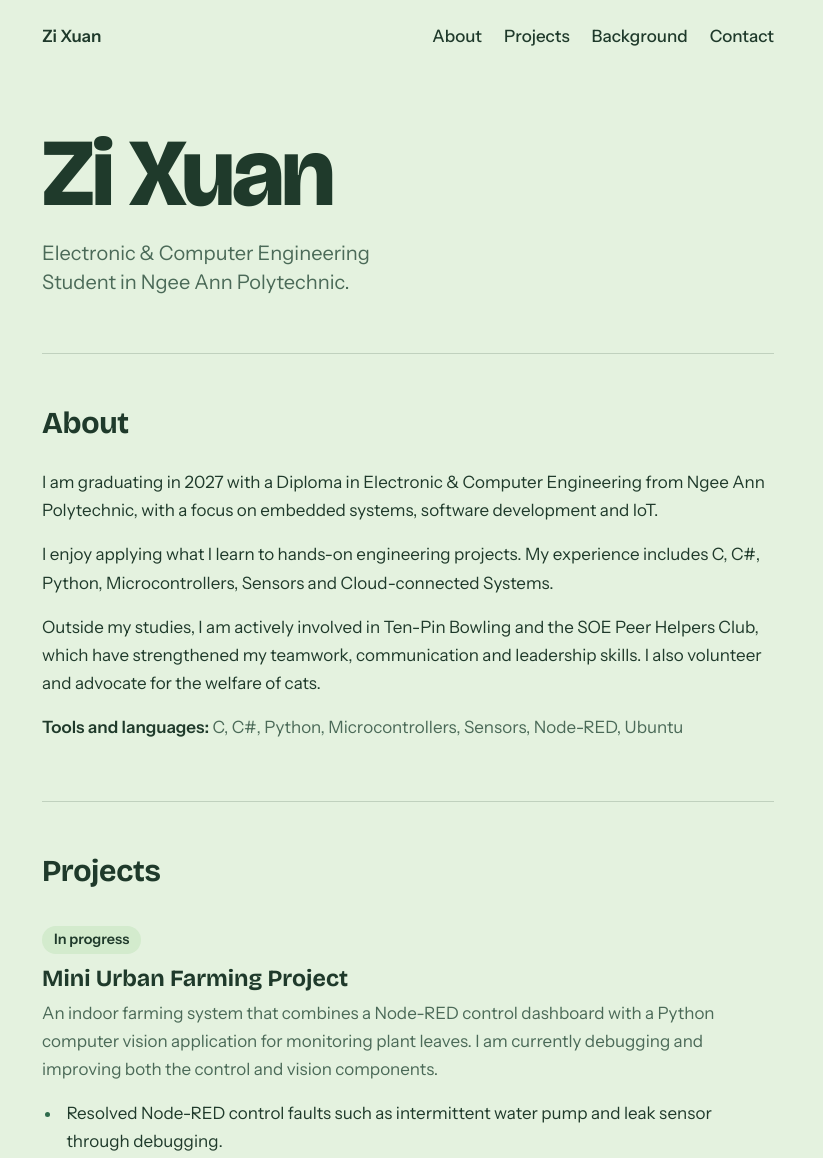
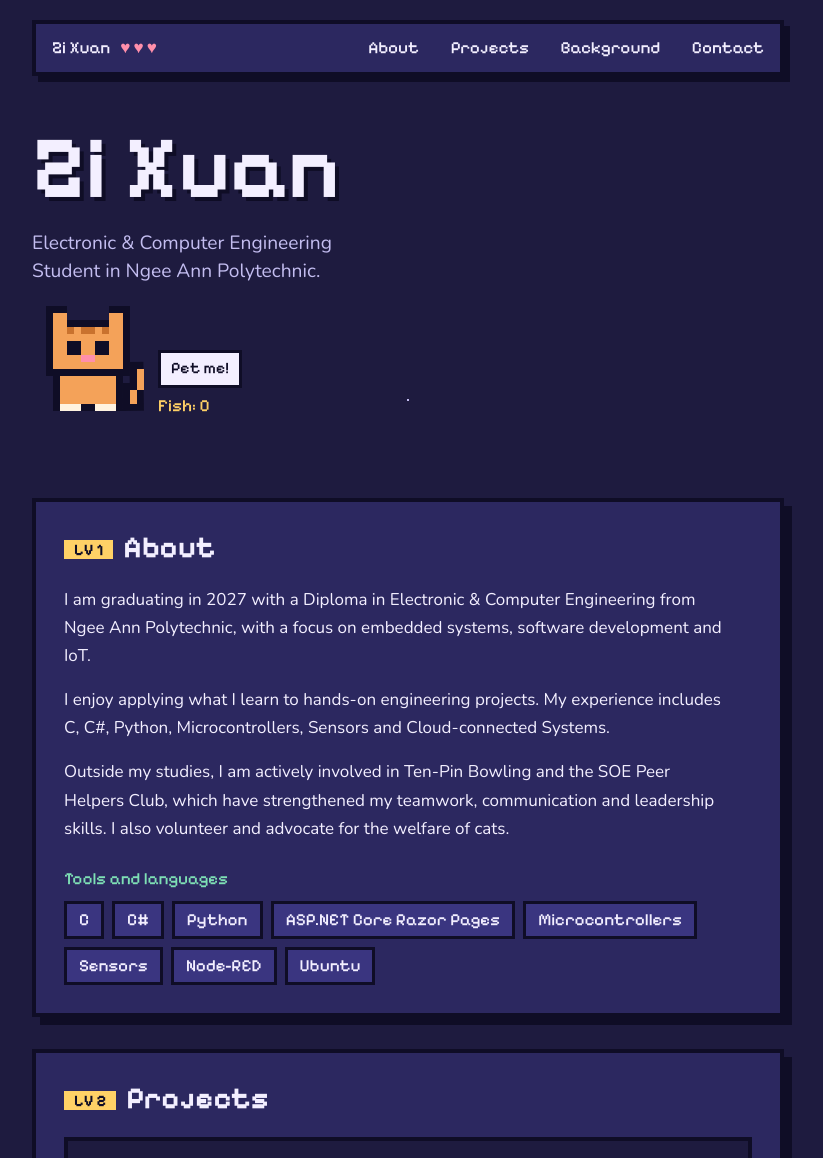
Before and after one commit to zixuandev/zixuandev.github.io, a plain HTML site: page index.html in a window 1280 px wide. Shown: the top 1158 px of the page, without its empty margins (232-1055 px from the left). Drawn offline with nearby package versions, Linux system fonts and the light colour scheme.

Commit message:
Revamp index.html with new styles and features
Updated styles, added cat interaction, and improved content structure.

```diff
--- a/index.html
+++ b/index.html
@@ -7,15 +7,18 @@
   <meta name="description" content="Zi Xuan, Electronic & Computer Engineering student at Ngee Ann Polytechnic. Embedded systems, software development and IoT.">
   <link rel="preconnect" href="https://fonts.googleapis.com">
   <link rel="preconnect" href="https://fonts.gstatic.com" crossorigin>
-  <link href="https://fonts.googleapis.com/css2?family=Bricolage+Grotesque:opsz,wght@12..96,500;12..96,700;12..96,800&family=Instrument+Sans:wght@400;500;600&display=swap" rel="stylesheet">
+  <link href="https://fonts.googleapis.com/css2?family=Pixelify+Sans:wght@500;700&family=Nunito:wght@400;600;700&display=swap" rel="stylesheet">
   <style>
     :root {
-      --bg: #e4f2df;
-      --bg-soft: #d3ebcd;
-      --ink: #1f3a2b;
-      --muted: #4b6a58;
-      --accent: #2e6b4c;
-      --line: rgba(31, 58, 43, 0.18);
+      --bg: #1e1b3f;
+      --panel: #2c2860;
+      --panel-2: #3a3580;
+      --ink: #f3efff;
+      --muted: #c3bdf0;
+      --moon: #ffd166;
+      --fish: #ff8fab;
+      --mint: #7ee0b5;
+      --edge: #0f0d26;
     }
 
     * { box-sizing: border-box; }
@@ -24,33 +27,50 @@
 
     body {
       margin: 0;
-      background: var(--bg);
       color: var(--ink);
-      font-family: "Instrument Sans", system-ui, -apple-system, "Segoe UI", sans-serif;
+      font-family: "Nunito", system-ui, -apple-system, "Segoe UI", sans-serif;
       font-size: 1.0625rem;
       line-height: 1.65;
-      -webkit-font-smoothing: antialiased;
+      background-color: var(--bg);
+      background-image:
+        radial-gradient(var(--muted) 1px, transparent 1.5px),
+        radial-gradient(var(--moon) 1px, transparent 1.5px);
+      background-size: 90px 90px, 140px 140px;
+      background-position: 10px 20px, 60px 70px;
+      background-attachment: fixed;
     }
 
-    a { color: var(--accent); text-underline-offset: 3px; }
-    a:hover { color: var(--ink); }
-    a:focus-visible, .button:focus-visible {
-      outline: 3px solid var(--accent);
+    a { color: var(--moon); text-underline-offset: 3px; }
+    a:hover { color: var(--fish); }
+    a:focus-visible, button:focus-visible {
+      outline: 3px solid var(--mint);
       outline-offset: 3px;
     }
 
-    .wrap { max-width: 780px; margin: 0 auto; padding: 0 24px; }
+    .wrap { max-width: 800px; margin: 0 auto; padding: 0 24px 24px; }
 
+    /* HUD */
     header.bar {
       display: flex;
+      flex-wrap: wrap;
       justify-content: space-between;
       align-items: center;
-      padding: 22px 0;
-      font-weight: 600;
+      gap: 8px 20px;
+      margin: 20px 0 0;
+      padding: 10px 16px;
+      background: var(--panel);
+      border: 4px solid var(--edge);
+      box-shadow: 6px 6px 0 var(--edge);
+      font-family: "Pixelify Sans", monospace;
+      font-weight: 500;
     }
-    header.bar nav { display: flex; gap: 22px; font-weight: 500; }
+    .hud-name { display: flex; align-items: center; gap: 10px; }
+    .lives { color: var(--fish); letter-spacing: 3px; }
+    header.bar nav { display: flex; flex-wrap: wrap; gap: 6px 18px; }
     header.bar nav a { color: var(--ink); text-decoration: none; }
-    header.bar nav a:hover { color: var(--accent); text-decoration: underline; }
+    header.bar nav a::before { content: "> "; color: var(--moon); visibility: hidden; }
+    header.bar nav a:hover::before { visibility: visible; }
+    header.bar nav a:hover { color: var(--moon); }
 
     /* Hero */
     .hero {
@@ -58,80 +78,125 @@
       align-items: center;
       justify-content: space-between;
       gap: 32px;
-      padding: 56px 0 56px;
+      padding: 48px 0;
     }
     .hero h1 {
       margin: 0;
-      font-family: "Bricolage Grotesque", "Trebuchet MS", sans-serif;
-      font-weight: 800;
-      font-size: clamp(3.2rem, 12vw, 6rem);
-      line-height: 0.95;
-      letter-spacing: -0.03em;
+      font-family: "Pixelify Sans", monospace;
+      font-weight: 700;
+      font-size: clamp(3rem, 12vw, 5.5rem);
+      line-height: 1;
+      text-shadow: 4px 4px 0 var(--edge);
     }
     .hero p.role {
-      margin: 20px 0 0;
-      max-width: 28ch;
-      font-size: 1.25rem;
+      margin: 18px 0 20px;
+      max-width: 30ch;
+      font-size: 1.2rem;
       color: var(--muted);
       line-height: 1.45;
     }
-    .portrait {
-      flex: 0 0 auto;
-      width: 200px;
-      margin: 0;
-    }
+    .portrait { flex: 0 0 auto; margin: 0; }
     .portrait img {
       display: block;
-      width: 200px;
-      height: 200px;
+      width: 180px;
+      height: 180px;
       object-fit: cover;
-      border-radius: 50%;
-      background: var(--bg-soft);
+      border: 4px solid var(--edge);
+      box-shadow: 6px 6px 0 var(--moon);
+      background: var(--panel);
     }
 
-    section { padding: 44px 0; border-top: 1px solid var(--line); }
+    /* Pet the cat */
+    .cat-stage { display: flex; align-items: flex-end; gap: 14px; }
+    .cat-btn {
+      background: none;
+      border: 0;
+      padding: 0;
+      cursor: pointer;
+      line-height: 0;
+    }
+    .cat { width: 112px; height: 112px; shape-rendering: crispEdges; image-rendering: pixelated; }
+    .cat .eye { transform-box: fill-box; transform-origin: center; animation: blink 5s infinite; }
+    .cat .tail { transform-box: fill-box; transform-origin: bottom left; animation: wag 2.4s ease-in-out infinite; }
+    .cat-btn:active .cat { transform: translateY(3px); }
+    @keyframes blink { 0%, 94%, 100% { transform: scaleY(1); } 97% { transform: scaleY(0.1); } }
+    @keyframes wag { 0%, 100% { transform: rotate(0); } 50% { transform: rotate(-12deg); } }
+
+    .cat-hud { font-family: "Pixelify Sans", monospace; line-height: 1.4; }
+    .bubble {
+      min-height: 2.4em;
+      margin: 0 0 6px;
+      padding: 4px 10px;
+      background: var(--ink);
+      color: var(--edge);
+      border: 3px solid var(--edge);
+      font-size: 1rem;
+      max-width: none;
+    }
+    .fish { color: var(--moon); }
+
+    /* Levels */
+    section { padding: 28px; margin-top: 32px; background: var(--panel); border: 4px solid var(--edge); box-shadow: 8px 8px 0 var(--edge); }
     h2 {
       margin: 0 0 20px;
-      font-family: "Bricolage Grotesque", "Trebuchet MS", sans-serif;
+      font-family: "Pixelify Sans", monospace;
       font-weight: 700;
       font-size: 1.9rem;
-      letter-spacing: -0.01em;
+      line-height: 1.2;
+    }
+    h2 .lv {
+      display: inline-block;
+      margin-right: 10px;
+      padding: 0 10px;
+      background: var(--moon);
+      color: var(--edge);
+      font-size: 1rem;
+      vertical-align: middle;
     }
     h3 {
       margin: 0 0 6px;
-      font-family: "Bricolage Grotesque", "Trebuchet MS", sans-serif;
+      font-family: "Pixelify Sans", monospace;
       font-weight: 700;
       font-size: 1.45rem;
       line-height: 1.25;
     }
     p { margin: 0 0 16px; max-width: 65ch; }
-    .skills { color: var(--muted); }
-    .skills strong { color: var(--ink); font-weight: 600; }
 
-    /* Projects */
-    .project { padding: 8px 0 36px; }
-    .project + .project { padding-top: 36px; border-top: 1px solid var(--line); }
+    .inventory { display: flex; flex-wrap: wrap; gap: 8px; margin: 8px 0 0; padding: 0; list-style: none; max-width: none; }
+    .inventory li {
+      margin: 0;
+      padding: 2px 12px;
+      background: var(--panel-2);
+      border: 3px solid var(--edge);
+      font-family: "Pixelify Sans", monospace;
+    }
+    .inventory-label { margin: 22px 0 0; font-family: "Pixelify Sans", monospace; color: var(--mint); }
+
+    /* Quests */
+    .project { margin-top: 24px; padding: 20px; background: var(--bg); border: 4px solid var(--edge); }
+    .project:first-of-type { margin-top: 0; }
     .status {
       display: inline-block;
       margin-bottom: 10px;
-      padding: 2px 12px;
-      border-radius: 999px;
-      background: var(--bg-soft);
-      color: var(--ink);
-      font-size: 0.9rem;
-      font-weight: 600;
+      padding: 0 12px;
+      background: var(--mint);
+      color: var(--edge);
+      font-family: "Pixelify Sans", monospace;
+      font-weight: 700;
+      font-size: 0.95rem;
     }
+    .status.live { background: var(--fish); }
     .summary { color: var(--muted); }
     ul { margin: 14px 0 0; padding-left: 1.2em; max-width: 65ch; }
     li { margin-bottom: 8px; padding-left: 4px; }
-    li::marker { color: var(--accent); }
+    li::marker { color: var(--fish); }
 
-    /* Project photos */
     .gallery {
       display: grid;
       grid-template-columns: repeat(auto-fit, minmax(240px, 1fr));
       gap: 14px;
       margin-top: 24px;
+      align-items: start;
     }
     .gallery figure { margin: 0; }
     .gallery img {
@@ -139,19 +204,15 @@
       width: auto;
       max-width: 100%;
       height: auto;
-      border-radius: 12px;
-      background: var(--bg-soft);
+      border: 4px solid var(--edge);
+      background: var(--panel);
     }
-    .gallery { align-items: start; }
     .gallery.single { grid-template-columns: minmax(0, 480px); }
-    .gallery figcaption {
-      margin-top: 6px;
-      font-size: 0.9rem;
-      color: var(--muted);
-    }
+    .gallery figcaption { margin-top: 6px; font-size: 0.9rem; color: var(--muted); }
 
     /* Background rows */
-    #background h3 { font-size: 1.2rem; margin: 28px 0 4px; }
+    #background h3 { font-size: 1.25rem; margin: 28px 0 8px; color: var(--moon); }
+    #background h3:first-of-type { margin-top: 0; }
     .rows { list-style: none; margin: 0; padding: 0; max-width: none; }
     .rows li {
       display: flex;
@@ -160,54 +221,51 @@
       gap: 4px 16px;
       margin: 0;
       padding: 10px 0;
-      border-bottom: 1px solid var(--line);
+      border-bottom: 2px dashed rgba(195, 189, 240, 0.35);
     }
-    .rows .when { color: var(--muted); white-space: nowrap; }
+    .rows .when { color: var(--mint); white-space: nowrap; font-family: "Pixelify Sans", monospace; }
     .rows .detail { display: block; color: var(--muted); font-size: 0.95rem; }
 
     .button {
       display: inline-block;
       margin-top: 4px;
-      padding: 12px 24px;
-      border-radius: 10px;
-      background: var(--accent);
-      color: #fff;
-      font-weight: 600;
+      padding: 10px 22px;
+      background: var(--moon);
+      color: var(--edge);
+      border: 4px solid var(--edge);
+      box-shadow: 5px 5px 0 var(--edge);
+      font-family: "Pixelify Sans", monospace;
+      font-weight: 700;
+      font-size: 1.1rem;
       text-decoration: none;
     }
-    .button:hover { background: var(--ink); color: #fff; }
-
-    .actions { display: flex; flex-wrap: wrap; gap: 12px; }
-    .button.secondary {
-      background: transparent;
-      color: var(--accent);
-      box-shadow: inset 0 0 0 2px var(--accent);
-    }
-    .button.secondary:hover { background: var(--accent); color: #fff; }
+    .button:hover { background: var(--fish); color: var(--edge); }
+    .button:active { transform: translate(3px, 3px); box-shadow: 2px 2px 0 var(--edge); }
 
     footer {
-      padding: 32px 0 48px;
-      border-top: 1px solid var(--line);
+      padding: 32px 0 24px;
+      text-align: center;
       color: var(--muted);
-      font-size: 0.95rem;
+      font-family: "Pixelify Sans", monospace;
     }
 
     @media (max-width: 600px) {
-      .hero { flex-direction: column-reverse; align-items: flex-start; padding-top: 32px; gap: 24px; }
-      .portrait, .portrait img { width: 140px; }
-      .portrait img { height: 140px; }
-      header.bar nav { gap: 16px; }
+      .hero { flex-direction: column-reverse; align-items: flex-start; padding: 32px 0; gap: 24px; }
+      .portrait img { width: 130px; height: 130px; }
+      section { padding: 20px 16px; }
+      .project { padding: 16px; }
     }
 
     @media (prefers-reduced-motion: reduce) {
       html { scroll-behavior: auto; }
+      .cat .eye, .cat .tail { animation: none; }
     }
   </style>
 </head>
 <body>
   <div class="wrap">
     <header class="bar">
-      <span>Zi Xuan</span>
+      <span class="hud-name">Zi Xuan <span class="lives" aria-hidden="true">&hearts;&hearts;&hearts;</span></span>
       <nav aria-label="Main">
         <a href="#about">About</a>
         <a href="#projects">Projects</a>
@@ -220,6 +278,31 @@
       <div>
         <h1>Zi Xuan</h1>
         <p class="role">Electronic &amp; Computer Engineering Student in Ngee Ann Polytechnic.</p>
+
+        <div class="cat-stage">
+          <button class="cat-btn" id="cat" type="button" aria-label="Pet the cat to collect a fish">
+            <svg class="cat" viewBox="0 0 16 16" aria-hidden="true">
+              <g fill="#0f0d26">
+                <rect x="2" y="0" width="3" height="3"/><rect x="11" y="0" width="3" height="3"/>
+                <rect x="2" y="2" width="12" height="8"/><rect x="3" y="10" width="10" height="5"/>
+                <g class="tail"><rect x="13" y="11" width="3" height="4"/><rect x="14" y="8" width="2" height="4"/></g>
+              </g>
+              <g fill="#f4a259">
+                <rect x="3" y="1" width="2" height="2"/><rect x="11" y="1" width="2" height="2"/>
+                <rect x="3" y="3" width="10" height="6"/><rect x="4" y="10" width="8" height="4"/>
+                <rect x="14" y="12" width="1" height="2"/><rect x="15" y="9" width="1" height="3"/>
+              </g>
+              <g fill="#c9722e"><rect x="7" y="3" width="2" height="1"/><rect x="5" y="3" width="1" height="1"/><rect x="10" y="3" width="1" height="1"/></g>
+              <g fill="#fff3e0"><rect x="4" y="14" width="3" height="1"/><rect x="9" y="14" width="3" height="1"/></g>
+              <g fill="#0f0d26" class="eyes"><rect class="eye" x="5" y="5" width="2" height="2"/><rect class="eye" x="9" y="5" width="2" height="2"/></g>
+              <rect x="7" y="7" width="2" height="1" fill="#ff8fab"/>
+            </svg>
+          </button>
+          <div class="cat-hud">
+            <p class="bubble" id="bubble" aria-live="polite">Pet me!</p>
+            <span class="fish">Fish: <span id="fish">0</span></span>
+          </div>
+        </div>
       </div>
       <!-- Your photo: upload it as images/profile.jpg. This hides itself if the file is missing. -->
       <figure class="portrait">
@@ -228,18 +311,21 @@
     </div>
 
     <section id="about">
-      <h2>About</h2>
+      <h2><span class="lv">LV 1</span>About</h2>
       <p>I am graduating in 2027 with a Diploma in Electronic &amp; Computer Engineering from Ngee Ann Polytechnic, with a focus on embedded systems, software development and IoT.</p>
       <p>I enjoy applying what I learn to hands-on engineering projects. My experience includes C, C#, Python, Microcontrollers, Sensors and Cloud-connected Systems.</p>
       <p>Outside my studies, I am actively involved in Ten-Pin Bowling and the SOE Peer Helpers Club, which have strengthened my teamwork, communication and leadership skills. I also volunteer and advocate for the welfare of cats.</p>
-      <p class="skills"><strong>Tools and languages:</strong> C, C#, Python, Microcontrollers, Sensors, Node-RED, Ubuntu</p>
+      <p class="inventory-label">Tools and languages</p>
+      <ul class="inventory">
+        <li>C</li><li>C#</li><li>Python</li><li>ASP.NET Core Razor Pages</li><li>Microcontrollers</li><li>Sensors</li><li>Node-RED</li><li>Ubuntu</li>
+      </ul>
     </section>
 
     <section id="projects">
-      <h2>Projects</h2>
+      <h2><span class="lv">LV 2</span>Projects</h2>
 
       <article class="project">
-        <span class="status">In progress</span>
+        <span class="status live">In progress</span>
         <h3>Mini Urban Farming Project</h3>
         <p class="summary">An indoor farming system that combines a Node-RED control dashboard with a Python computer vision application for monitoring plant leaves. I am currently debugging and improving both the control and vision components.</p>
         <ul>
@@ -284,12 +370,12 @@
         </div>
       </article>
 
-            <article class="project">
+      <article class="project">
         <h3>Electronics Shop Web App</h3>
         <p class="summary">A web ordering page for an electronics shop, built with ASP.NET Core Razor Pages and C#. Customers pick a product, choose optional extras and book a collection time.</p>
         <ul>
           <li>Built an order form with a time-based greeting, a price table for the mouse, keyboard and headset, and radio buttons with product images for selecting an item.</li>
-          <li>Added optional extra options (Mouse Pad, Warranty and Gift Wrapping), a required feedback field and a collection date/time picker.</li>
+          <li>Added optional extras (mouse pad, one year warranty and gift wrapping), a required "How Did You Hear About Us?" field and a collection date/time picker.</li>
         </ul>
         <div class="gallery single">
           <figure>
@@ -303,8 +389,7 @@
         <h3>Geometry Calculator</h3>
         <p class="summary">A menu-driven command-line program in C that calculates the area and perimeter of common 2D shapes.</p>
         <ul>
-          <li>Built a looping menu that lets the user choose between a square, circle, rectangle, triangle or trapezium, then calculate either area or perimeter, repeating until they quit.
-</li>
+          <li>Built a looping menu that lets the user choose between a square, circle, rectangle, triangle or trapezium, then calculate either area or perimeter, repeating until they quit.</li>
           <li>Added input validation to re-prompt on negative values, used helper functions for the menu and invalid-input handling.</li>
         </ul>
         <div class="gallery single">
@@ -317,7 +402,7 @@
     </section>
 
     <section id="background">
-      <h2>Education and Achievements</h2>
+      <h2><span class="lv">LV 3</span>Education and Achievements</h2>
 
       <h3>Education</h3>
       <ul class="rows">
@@ -366,7 +451,7 @@
     </section>
 
     <section id="contact">
-      <h2>Contact</h2>
+      <h2><span class="lv">LV 4</span>Contact</h2>
       <p>You can find me on LinkedIn!</p>
       <a class="button" href="https://www.linkedin.com/in/zixuan-tng" target="_blank" rel="noopener">Connect on LinkedIn</a>
     </section>
@@ -375,5 +460,20 @@
       <span>Zi Xuan, Ngee Ann Polytechnic</span>
     </footer>
   </div>
+
+  <script>
+    (function () {
+      var lines = ["Meow!", "Purr...", "More fish!", "Mrrp?", "Nyan!", "Nice pets!"];
+      var count = 0;
+      var cat = document.getElementById("cat");
+      var bubble = document.getElementById("bubble");
+      var fish = document.getElementById("fish");
+      cat.addEventListener("click", function () {
+        count += 1;
+        fish.textContent = count;
+        bubble.textContent = lines[count % lines.length];
+      });
+    })();
+  </script>
 </body>
 </html>
```
